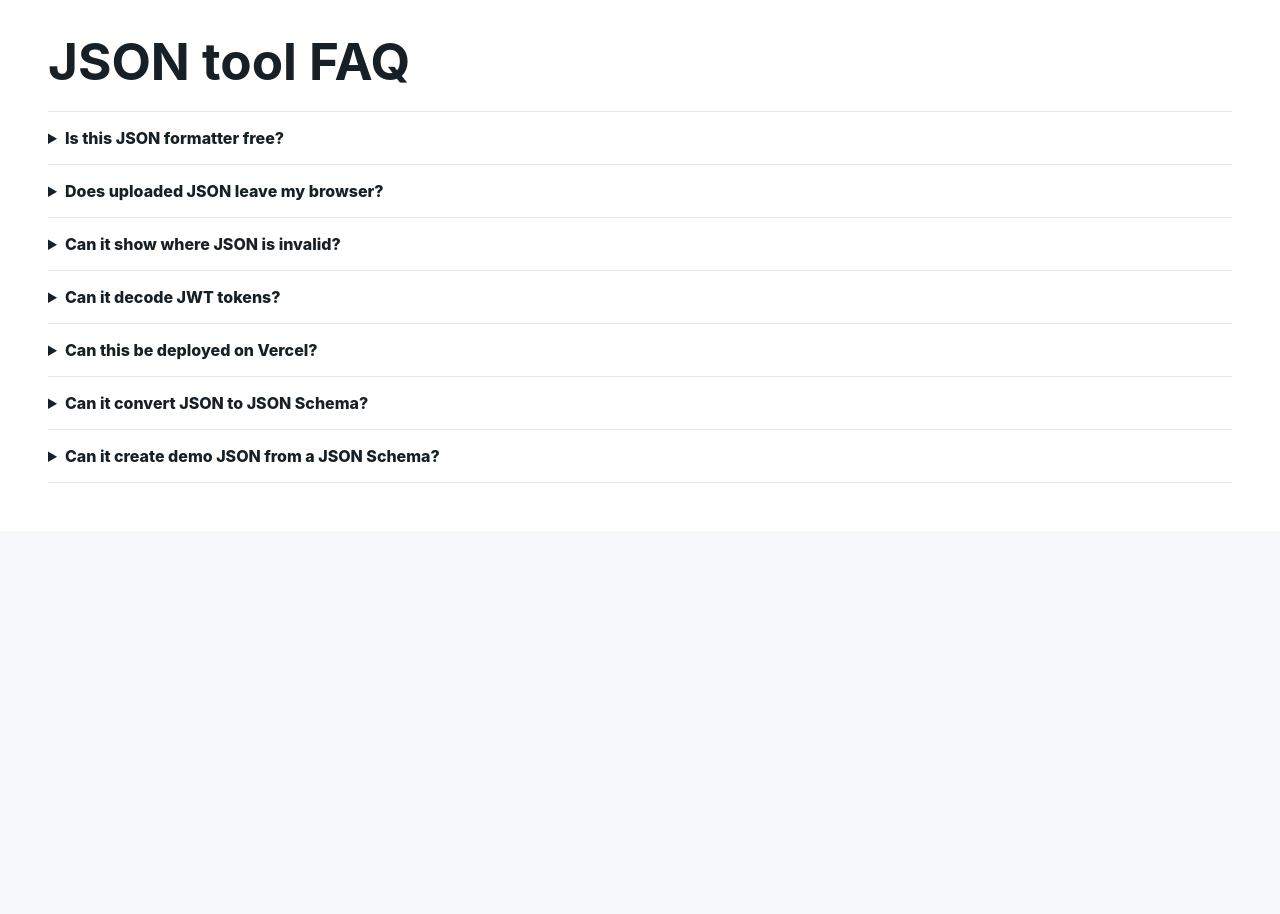
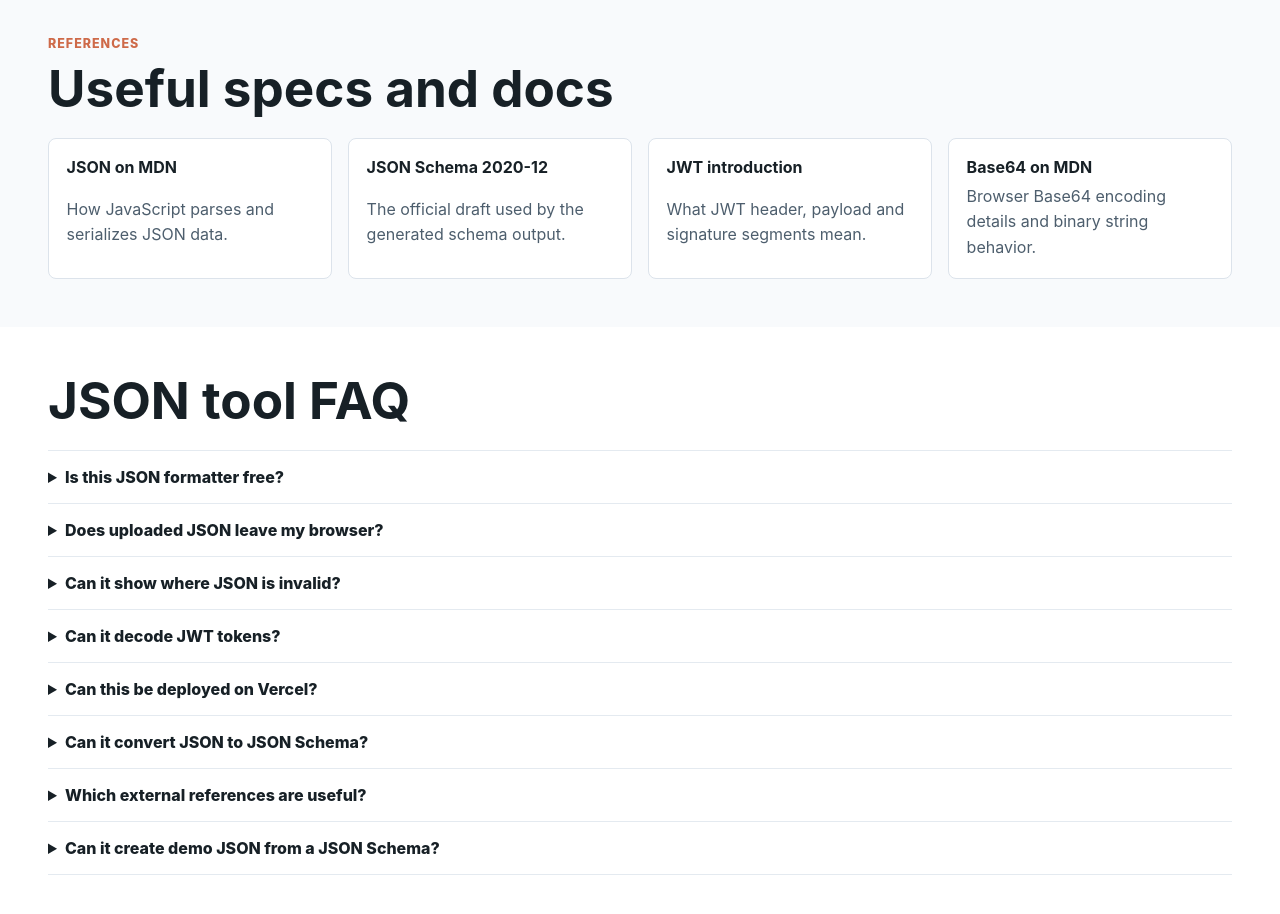
Before and after one commit to nikolasandwich/web-easyutils-json, a React (Vite) app: page / in a window 1280 px wide. Shown: the part 1820-2734 px from the top of the page. Before the commit the page ends 2351 px from the top, so only its background shows below. Built offline with nearby package versions, Linux system fonts and the light colour scheme.

Commit message:
Add JSON reference links and FAQ details

```diff
--- a/index.html
+++ b/index.html
@@ -38,6 +38,12 @@
         "applicationCategory": "DeveloperApplication",
         "operatingSystem": "Any",
         "description": "Free browser-based JSON formatter, validator, minifier, JSON Schema generator, demo JSON generator and converter.",
+        "sameAs": [
+          "https://developer.mozilla.org/en-US/docs/Web/JavaScript/Reference/Global_Objects/JSON",
+          "https://json-schema.org/draft/2020-12",
+          "https://jwt.io/introduction/",
+          "https://developer.mozilla.org/docs/Web/API/Window/btoa"
+        ],
         "offers": {
           "@type": "Offer",
           "price": "0",
@@ -91,7 +97,23 @@
             "name": "Can it decode JWTs?",
             "acceptedAnswer": {
               "@type": "Answer",
-              "text": "Yes. It decodes JWT header and payload segments locally without verifying or uploading the token."
+              "text": "Yes. It decodes JWT header and payload segments locally without uploading the token. It does not verify signatures or prove that a token is trustworthy."
+            }
+          },
+          {
+            "@type": "Question",
+            "name": "Is the generated JSON Schema production-ready?",
+            "acceptedAnswer": {
+              "@type": "Answer",
+              "text": "The generated JSON Schema is a practical starting point inferred from sample JSON. Review and refine it before using it as a full validation contract."
+            }
+          },
+          {
+            "@type": "Question",
+            "name": "Which external references are useful?",
+            "acceptedAnswer": {
+              "@type": "Answer",
+              "text": "MDN documents JSON and Base64 browser behavior, json-schema.org documents JSON Schema, and jwt.io explains JWT structure and verification concepts."
             }
           }
         ]
--- a/src/main.tsx
+++ b/src/main.tsx
@@ -524,6 +524,7 @@ function App() {
         <nav aria-label="Primary">
           <a href="#tool">Tool</a>
           <a href="#features">Features</a>
+          <a href="#references">Refs</a>
           <a href="#faq">FAQ</a>
         </nav>
       </header>
@@ -701,6 +702,31 @@ function App() {
         </div>
       </section>
 
+      <section className="references" id="references" aria-labelledby="references-title">
+        <div>
+          <p className="eyebrow">References</p>
+          <h2 id="references-title">Useful specs and docs</h2>
+        </div>
+        <div className="reference-grid">
+          <a href="https://developer.mozilla.org/en-US/docs/Web/JavaScript/Reference/Global_Objects/JSON" target="_blank" rel="noreferrer">
+            <strong>JSON on MDN</strong>
+            <span>How JavaScript parses and serializes JSON data.</span>
+          </a>
+          <a href="https://json-schema.org/draft/2020-12" target="_blank" rel="noreferrer">
+            <strong>JSON Schema 2020-12</strong>
+            <span>The official draft used by the generated schema output.</span>
+          </a>
+          <a href="https://jwt.io/introduction/" target="_blank" rel="noreferrer">
+            <strong>JWT introduction</strong>
+            <span>What JWT header, payload and signature segments mean.</span>
+          </a>
+          <a href="https://developer.mozilla.org/docs/Web/API/Window/btoa" target="_blank" rel="noreferrer">
+            <strong>Base64 on MDN</strong>
+            <span>Browser Base64 encoding details and binary string behavior.</span>
+          </a>
+        </div>
+      </section>
+
       <section className="faq" id="faq" aria-labelledby="faq-title">
         <h2 id="faq-title">JSON tool FAQ</h2>
         <details>
@@ -717,7 +743,10 @@ function App() {
         </details>
         <details>
           <summary>Can it decode JWT tokens?</summary>
-          <p>Yes. It decodes JWT header and payload segments locally. It does not verify signatures.</p>
+          <p>
+            Yes. It decodes JWT header and payload segments locally. It does not verify signatures or prove
+            that a token is trustworthy.
+          </p>
         </details>
         <details>
           <summary>Can this be deployed on Vercel?</summary>
@@ -727,7 +756,14 @@ function App() {
           <summary>Can it convert JSON to JSON Schema?</summary>
           <p>
             Yes. It infers object properties, required fields, arrays, union types and common string formats from
-            sample JSON.
+            sample JSON. Treat the result as a practical starting point rather than a complete validation contract.
+          </p>
+        </details>
+        <details>
+          <summary>Which external references are useful?</summary>
+          <p>
+            MDN is useful for JSON and Base64 browser behavior, json-schema.org documents JSON Schema, and jwt.io
+            explains JWT structure and verification concepts.
           </p>
         </details>
         <details>
--- a/src/styles.css
+++ b/src/styles.css
@@ -281,6 +281,7 @@ dd {
 }
 
 .feature-band,
+.references,
 .faq {
   padding: 3rem clamp(1rem, 4vw, 3rem);
 }
@@ -290,6 +291,7 @@ dd {
 }
 
 .feature-band h2,
+.references h2,
 .faq h2 {
   font-size: clamp(1.8rem, 4vw, 3.4rem);
   letter-spacing: 0;
@@ -315,9 +317,41 @@ article h3 {
 }
 
 article p,
+.reference-grid span,
 .faq p {
   color: #4d5e6d;
   line-height: 1.6;
+}
+
+.references {
+  background: #f8fafc;
+}
+
+.reference-grid {
+  display: grid;
+  gap: 1rem;
+  grid-template-columns: repeat(auto-fit, minmax(220px, 1fr));
+}
+
+.reference-grid a {
+  background: #ffffff;
+  border: 1px solid #dce3eb;
+  border-radius: 8px;
+  display: grid;
+  gap: 0.45rem;
+  padding: 1.1rem;
+}
+
+.reference-grid a:hover {
+  border-color: #2f7d6f;
+}
+
+.reference-grid strong {
+  color: #172026;
+}
+
+.reference-grid span {
+  display: block;
 }
 
 .faq {
```
